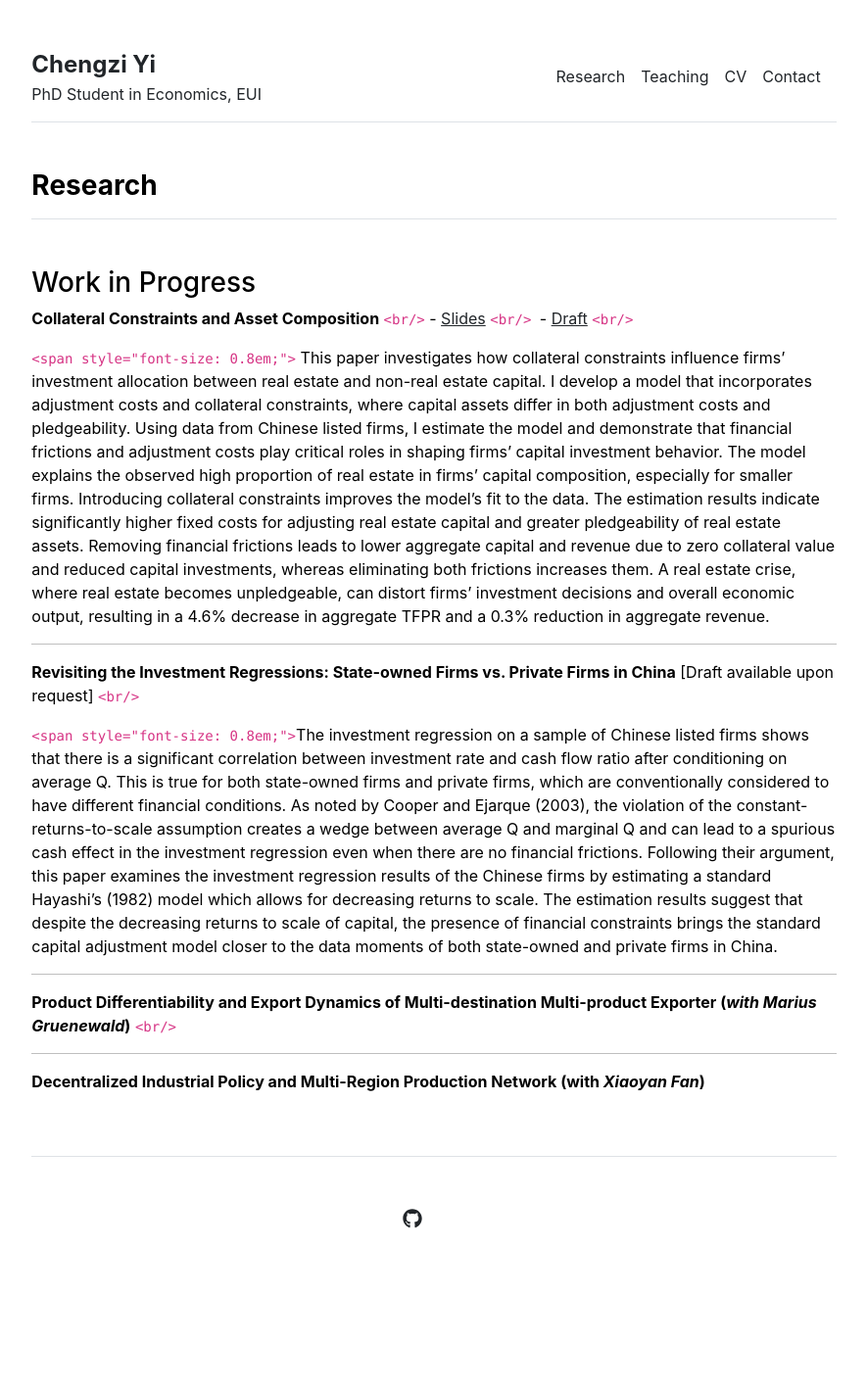
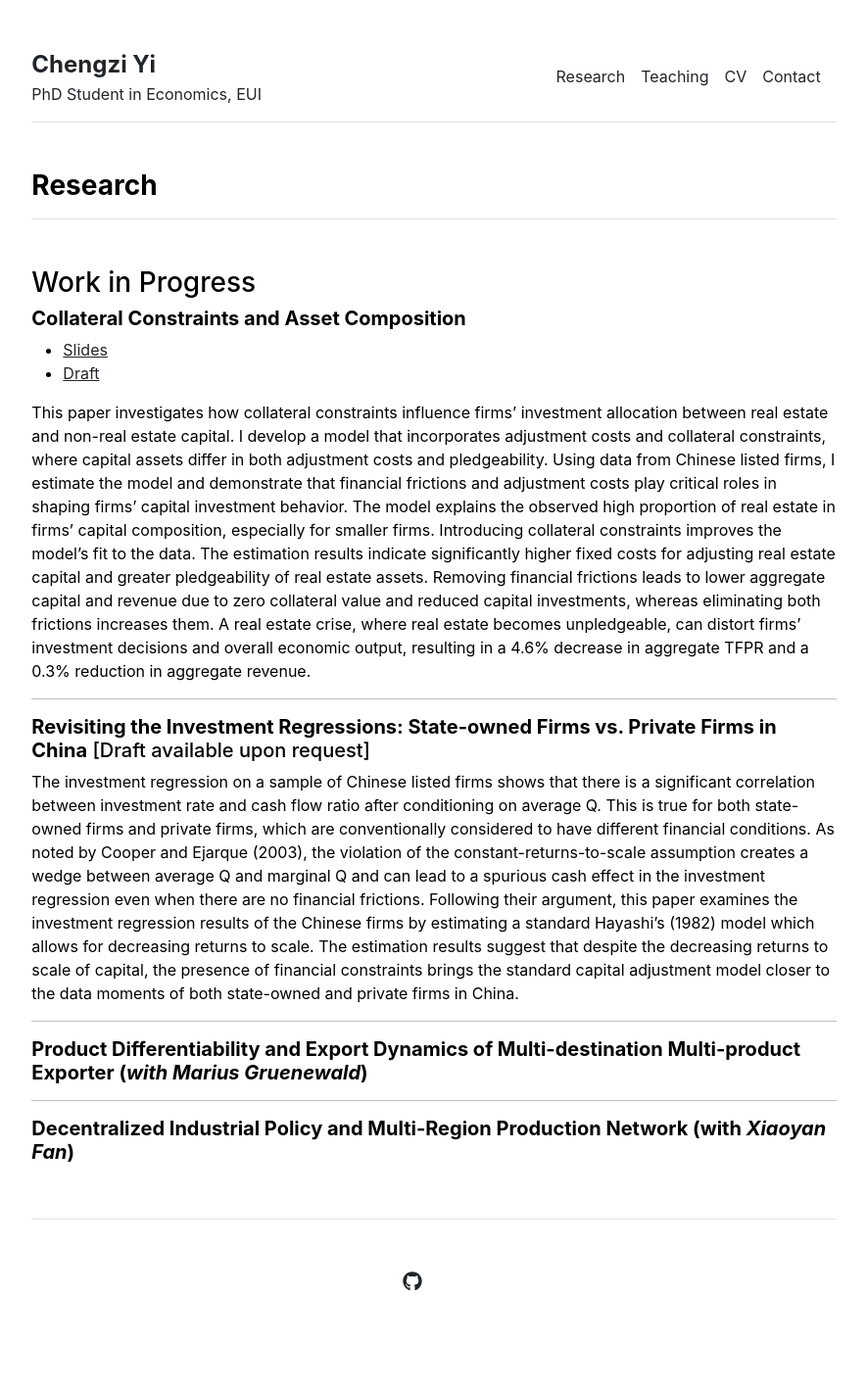
Before and after one commit to chengzi-yi/chengzi-yi.github.io, a Jekyll site: the page built from research.md, in a window 1280 px wide. Shown: the whole page at 98% size, without its empty margins (197-1082 px from the left). Built offline with Jekyll 4.4.1, drawn with Linux system fonts in a browser that asks for light colours; before the commit the page ends 1355 px from its top, so only the background shows below that.

Commit message:
remove the inline code

```diff
--- a/research.md
+++ b/research.md
@@ -5,22 +5,23 @@ permalink: /research
 ---
 ### Work in Progress
 
-**Collateral Constraints and Asset Composition** `<br/>`
-    - [Slides](https://chengzi-yi.github.io/assets/slides_collateral_investment.pdf) `<br/> `
-    - [Draft](https://chengzi-yi.github.io/assets/draft_collateral_investment.pdf) `<br/> `
+##### **Collateral Constraints and Asset Composition**
 
-`<span style="font-size: 0.8em;">` This paper investigates how collateral constraints influence firms’ investment allocation between real estate and non-real estate capital. I develop a model that incorporates adjustment costs and collateral constraints, where capital assets differ in both adjustment costs and pledgeability. Using data from Chinese listed firms, I estimate the model and demonstrate that financial frictions and adjustment costs play critical roles in shaping firms’ capital investment behavior. The model explains the observed high proportion of real estate in firms’ capital composition, especially for smaller firms. Introducing collateral constraints improves the model’s fit to the data. The estimation results indicate significantly higher fixed costs for adjusting real estate capital and greater pledgeability of real estate assets. Removing financial frictions leads to lower aggregate capital and revenue due to zero collateral value and reduced capital investments, whereas eliminating both frictions increases them. A real estate crise, where real estate becomes unpledgeable, can distort firms’ investment decisions and overall economic output, resulting in a 4.6% decrease in aggregate TFPR and a 0.3% reduction in aggregate revenue.
+- [Slides](https://chengzi-yi.github.io/assets/slides_collateral_investment.pdf)
+- [Draft](https://chengzi-yi.github.io/assets/draft_collateral_investment.pdf)
+
+This paper investigates how collateral constraints influence firms’ investment allocation between real estate and non-real estate capital. I develop a model that incorporates adjustment costs and collateral constraints, where capital assets differ in both adjustment costs and pledgeability. Using data from Chinese listed firms, I estimate the model and demonstrate that financial frictions and adjustment costs play critical roles in shaping firms’ capital investment behavior. The model explains the observed high proportion of real estate in firms’ capital composition, especially for smaller firms. Introducing collateral constraints improves the model’s fit to the data. The estimation results indicate significantly higher fixed costs for adjusting real estate capital and greater pledgeability of real estate assets. Removing financial frictions leads to lower aggregate capital and revenue due to zero collateral value and reduced capital investments, whereas eliminating both frictions increases them. A real estate crise, where real estate becomes unpledgeable, can distort firms’ investment decisions and overall economic output, resulting in a 4.6% decrease in aggregate TFPR and a 0.3% reduction in aggregate revenue.
 
 ---
 
-**Revisiting the Investment Regressions: State-owned Firms vs. Private Firms in China** [Draft available upon request] `<br/>`
+##### **Revisiting the Investment Regressions: State-owned Firms vs. Private Firms in China** [Draft available upon request]
 
-`<span style="font-size: 0.8em;">`The investment regression on a sample of Chinese listed firms shows that there is a significant correlation between investment rate and cash flow ratio after conditioning on average Q. This is true for both state-owned firms and private firms, which are conventionally considered to have different financial conditions. As noted by Cooper and Ejarque (2003), the violation of the constant-returns-to-scale assumption creates a wedge between average Q and marginal Q and can lead to a spurious cash effect in the investment regression even when there are no financial frictions. Following their argument, this paper examines the investment regression results of the Chinese firms by estimating a standard Hayashi's (1982) model which allows for decreasing returns to scale. The estimation results suggest that despite the decreasing returns to scale of capital, the presence of financial constraints brings the standard capital adjustment model closer to the data moments of both state-owned and private firms in China.
+The investment regression on a sample of Chinese listed firms shows that there is a significant correlation between investment rate and cash flow ratio after conditioning on average Q. This is true for both state-owned firms and private firms, which are conventionally considered to have different financial conditions. As noted by Cooper and Ejarque (2003), the violation of the constant-returns-to-scale assumption creates a wedge between average Q and marginal Q and can lead to a spurious cash effect in the investment regression even when there are no financial frictions. Following their argument, this paper examines the investment regression results of the Chinese firms by estimating a standard Hayashi's (1982) model which allows for decreasing returns to scale. The estimation results suggest that despite the decreasing returns to scale of capital, the presence of financial constraints brings the standard capital adjustment model closer to the data moments of both state-owned and private firms in China.
 
 ---
 
-**Product Differentiability and Export Dynamics of Multi-destination Multi-product Exporter (*with Marius Gruenewald*)** `<br/>`
+##### **Product Differentiability and Export Dynamics of Multi-destination Multi-product Exporter (*with Marius Gruenewald*)**
 
 ---
 
-**Decentralized Industrial Policy and Multi-Region Production Network (with *Xiaoyan Fan*)**
+##### **Decentralized Industrial Policy and Multi-Region Production Network (with *Xiaoyan Fan*)**
```
